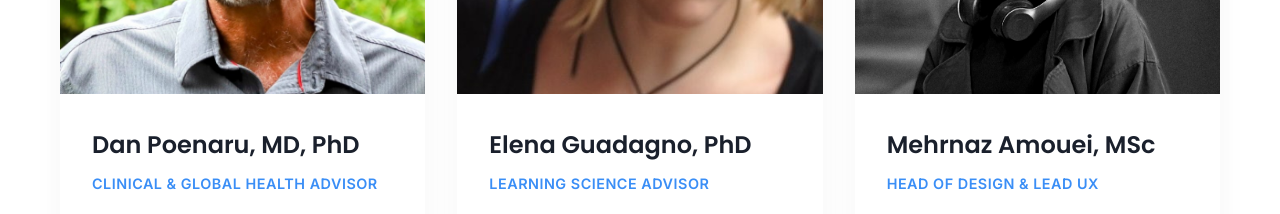
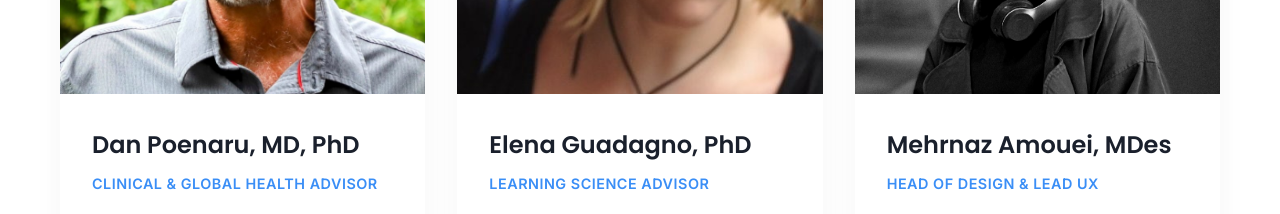
Before and after one commit to Theia-XR/website, a React (Create React App) app: page / in a window 1280 px wide. Shown: the part 4200-4414 px from the top of the page. Built offline with nearby package versions, Linux system fonts and the light colour scheme.

Commit message:
Update Mehrnaz Amouei's degree to MDes (Master of Design)
- Changed from MSc to MDes to accurately reflect her Master of Design degree
- More appropriate designation for design education background
- Maintains professional academic credentials for design leadership role

```diff
--- a/src/App.js
+++ b/src/App.js
@@ -237,7 +237,7 @@ function App() {
                 <img src="/assets/images/Mehrnaz Amouei-4.jpg" alt="Mehrnaz Amouei" />
               </div>
               <div className="team-info">
-                <h3>Mehrnaz Amouei, MSc</h3>
+                <h3>Mehrnaz Amouei, MDes</h3>
                 <p className="team-role">Head of Design & Lead UX</p>
                 <p className="team-bio">
                   Product Designer and Lead UX at TheiaXR. With a background in industrial design and human-AI interaction, she creates intuitive, emotionally driven experiences that enhance clinical training in XR environments.
```
